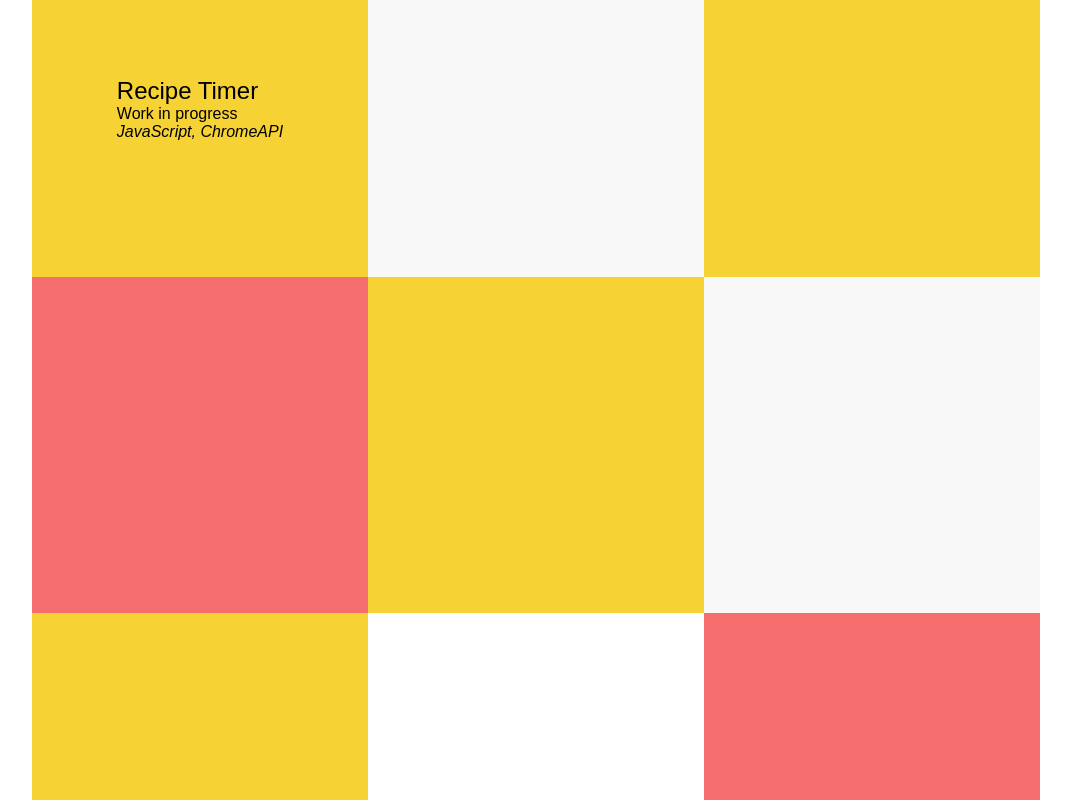
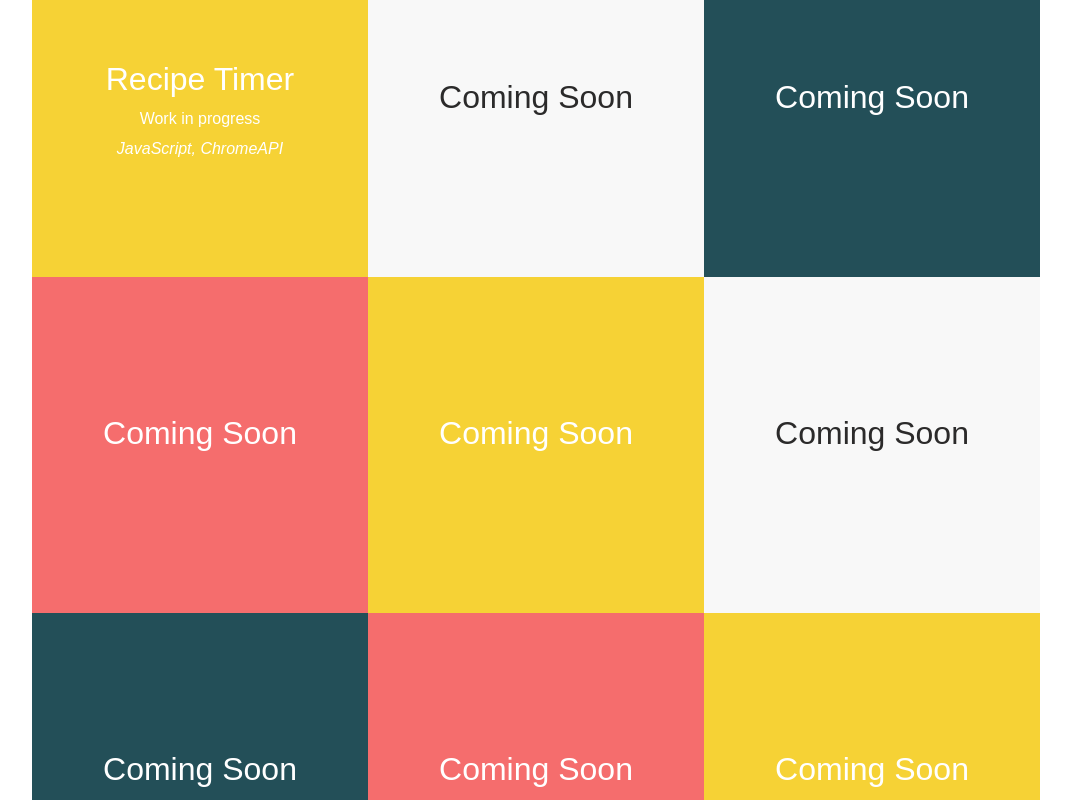
Before and after one commit to FayeCarter/portfolio, a React (Create React App) app: page /projects in a window 1280 px wide. Shown: the part 540-1340 px from the top of the page, without its empty margins (104-1175 px from the left). Built offline with nearby package versions, Linux system fonts and the light colour scheme.

Commit message:
update project details text-color

```diff
--- a/src/components/Project.css
+++ b/src/components/Project.css
@@ -6,47 +6,38 @@
   justify-content: center;
   align-content: space-around;
   background-color: rgb(248, 248, 248);
+  text-align: center;
 }
 
+.Project:nth-child(2n) {
+  background-color: rgb(246, 210, 53);
+}
 .Project:nth-child(4n - 2) {
   background-color: rgb(35, 79, 88);
 }
 
-.Project:nth-child(2n + 4) {
-  background-color: rgb(246, 210, 53);
-}
 
 .Project:nth-child(4n - 5) {
   background-color: rgb(245, 109, 109);
 }
-
 
 .Project:hover {
   box-shadow: inset 0 0 0 10px white;
   transition: box-shadow 0.25s ease;
 }
 .project-title {
-  width: 100%;
-  padding: 0;
-  margin: 0;
-  text-align: left;
-  font-size: 1.5em;
-}
-
-.project-image {
-  width: 18em;
-  margin: 0;
-  padding: 0;
-  border-radius: 2px;
-
-}
-
-.project-description {
-  text-align: justify;
-  padding: 0;
-  margin: 0;
+  font-size: 2em;
 }
 
 .tech-stack {
   font-style: italic;
 }
+
+.project-title, .tech-stack, .project-description {
+  color: rgb(255, 255, 255);
+  padding: 6px;
+}
+
+.Project:nth-child(4n -7) .project-title, .Project:nth-child(4n -7) .project-description, .Project:nth-child(4n -7) .tech-stack {
+  color: rgb(43, 42, 42);
+}
--- a/src/components/Projects.js
+++ b/src/components/Projects.js
@@ -21,13 +21,15 @@ function Projects() {
             />
           )
         })}
-        <Project />
-        <Project />
-        <Project />
-        <Project />
-        <Project />
-        <Project />
-        <Project />
+        <Project title="Coming Soon" />
+        <Project title="Coming Soon" />
+        <Project title="Coming Soon" />
+        <Project title="Coming Soon" />
+        <Project title="Coming Soon" />
+        <Project title="Coming Soon" />
+        <Project title="Coming Soon" />
+        <Project title="Coming Soon" />
+        <Project title="Coming Soon" />
       </div>
     </div>
   );
```
